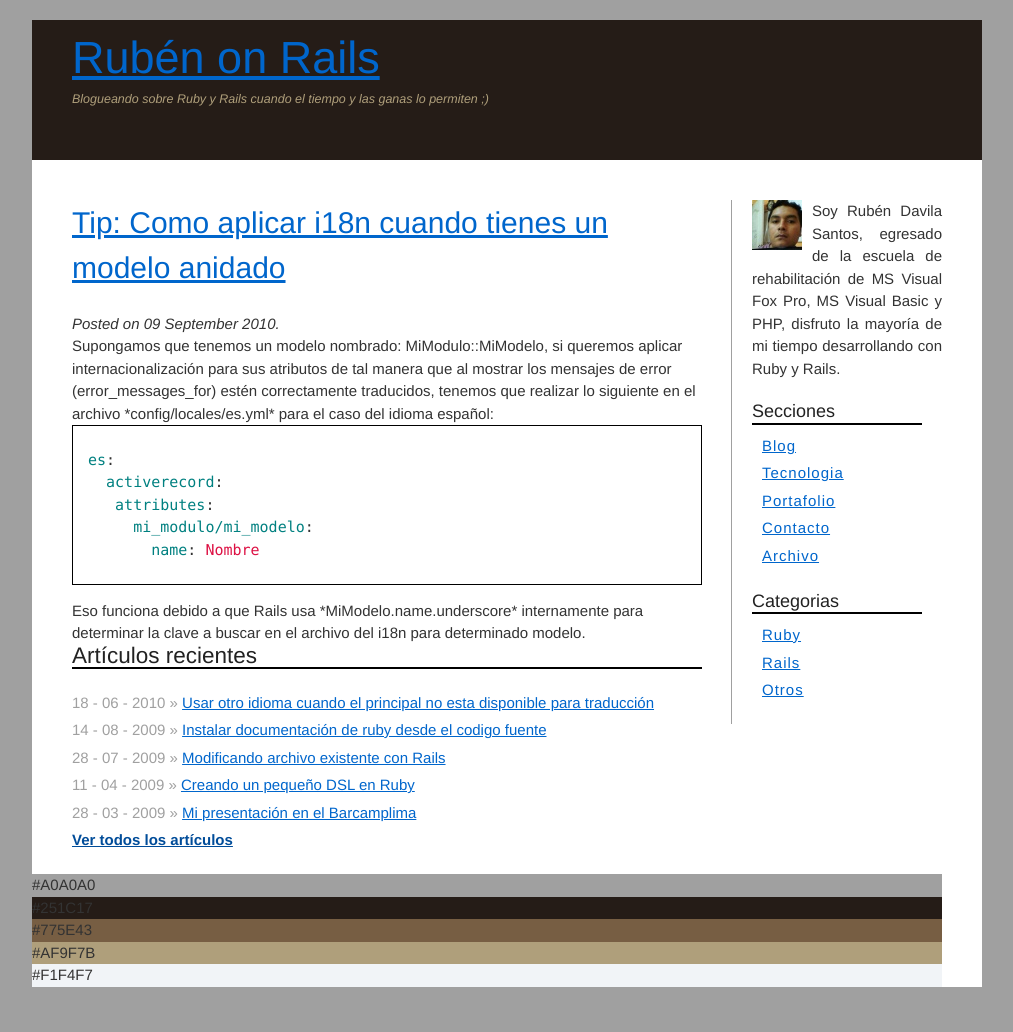
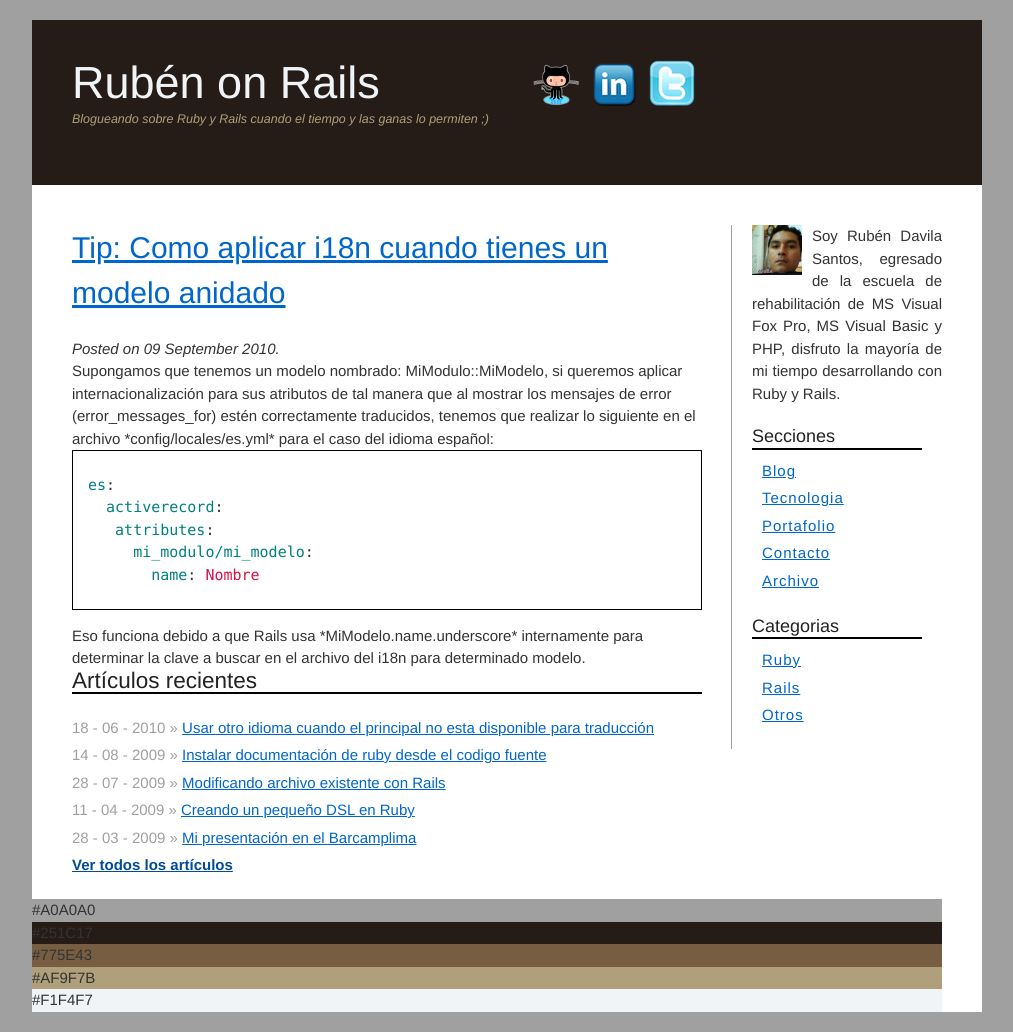
Before and after one commit to rdavila/rdavila.github.com.raw, a Jekyll site: the page built from index.html, in a window 1280 px wide. Shown: the whole page, without its empty margins (133-1146 px from the left). Built offline with Jekyll 4.4.1, drawn with Linux system fonts in a browser that asks for light colours; Markdown is read by kramdown in place of the engine named in the settings; before the commit the page ends 1007 px from its top, so only the background shows below that.

Commit message:
Completed header section

```diff
--- a/_layouts/default.html
+++ b/_layouts/default.html
@@ -14,6 +14,23 @@
     <div id="container">
       <div id="header">
         <h1><a href="/" title="Blog de Ruben on Rails">Rubén on Rails</a></h1>
+        <ul>
+          <li>
+            <a href='http://github.com/rdavila' title='Visitar mi cuenta en Github' target='_blank'>
+              <img src='/images/octocat.png' />
+            </a>
+          </li>
+          <li>
+            <a href='http://pe.linkedin.com/pub/rub%C3%A9n-d%C3%A1vila-santos/38/a75/856' title='Visitar mi cuenta en Linkedin' target='_blank'>
+              <img src='/images/linkedin.png'>
+            </a>
+          </li>
+          <li>
+            <a href='http://twitter.com/rdavila' title='Visitar mi cuenta en Twitter' target='_blank'>
+              <img src='/images/twitter.png'>
+            </a>
+          </li>
+        </ul>
         <small>Blogueando sobre Ruby y Rails cuando el tiempo y las ganas lo permiten ;)</small>
       </div>
       <div id="content">
--- a/stylesheets/screen.css
+++ b/stylesheets/screen.css
@@ -289,7 +289,7 @@ body.two-col #header, body.two-col #footer {
 /* line 55, ../sass/screen.sass */
 body.two-col #header {
   padding-left: 40px;
-  padding-top: 15px;
+  padding-top: 40px;
   background-color: #251c17;
   position: relative;
   height: 125px;
@@ -297,15 +297,32 @@ body.two-col #header {
 /* line 61, ../sass/screen.sass */
 body.two-col #header small {
   position: absolute;
-  top: 70px;
+  top: 90px;
+  left: 40px;
   color: #af9f7b;
   font-style: italic;
 }
 /* line 68, ../sass/screen.sass */
 body.two-col #header h1 {
-  color: white;
+  float: left;
 }
 /* line 70, ../sass/screen.sass */
+body.two-col #header h1 a {
+  color: #f1f4f7;
+  text-decoration: none;
+}
+/* line 73, ../sass/screen.sass */
+body.two-col #header ul {
+  list-style-type: none;
+  float: left;
+  margin-left: 130px;
+}
+/* line 77, ../sass/screen.sass */
+body.two-col #header ul li {
+  float: left;
+  padding-right: 10px;
+}
+/* line 80, ../sass/screen.sass */
 body.two-col #sidebar {
   padding-right: 40px;
   display: inline;
@@ -321,21 +338,21 @@ body.two-col #sidebar {
 * html body.two-col #sidebar {
   overflow-x: hidden;
 }
-/* line 78, ../sass/screen.sass */
+/* line 88, ../sass/screen.sass */
 body.two-col #sidebar img {
   float: left;
   margin-right: 10px;
 }
-/* line 81, ../sass/screen.sass */
+/* line 91, ../sass/screen.sass */
 body.two-col #sidebar h4 {
   margin: 0 20px 10px 0;
 }
-/* line 83, ../sass/screen.sass */
+/* line 93, ../sass/screen.sass */
 body.two-col #about {
   text-align: justify;
   margin-bottom: 20px;
 }
-/* line 86, ../sass/screen.sass */
+/* line 96, ../sass/screen.sass */
 body.two-col #content {
   display: inline;
   float: left;
@@ -349,27 +366,27 @@ body.two-col #content {
 * html body.two-col #content {
   overflow-x: hidden;
 }
-/* line 92, ../sass/screen.sass */
+/* line 102, ../sass/screen.sass */
 body.two-col ul#nav, body.two-col ul#categories {
   list-style: none;
   padding-left: 10px;
 }
-/* line 95, ../sass/screen.sass */
+/* line 105, ../sass/screen.sass */
 body.two-col ul#nav li, body.two-col ul#categories li {
   text-align: left;
   letter-spacing: 1px;
   margin-bottom: 5px;
 }
-/* line 101, ../sass/screen.sass */
+/* line 111, ../sass/screen.sass */
 body.two-col .post h2 {
   line-height: 35px;
   color: #251c17;
 }
-/* line 104, ../sass/screen.sass */
+/* line 114, ../sass/screen.sass */
 body.two-col .post h3 {
   color: #775e43;
 }
-/* line 106, ../sass/screen.sass */
+/* line 116, ../sass/screen.sass */
 body.two-col .highlight {
   background-color: white;
   overflow: auto;
@@ -377,21 +394,21 @@ body.two-col .highlight {
   border: 1px solid black;
   margin-bottom: 15px;
 }
-/* line 113, ../sass/screen.sass */
+/* line 123, ../sass/screen.sass */
 body.two-col .underlined {
   border-bottom: 2px solid black;
 }
-/* line 116, ../sass/screen.sass */
+/* line 126, ../sass/screen.sass */
 body.two-col ul.posts_list {
   list-style-type: none;
   margin: 0;
   padding: 0;
 }
-/* line 120, ../sass/screen.sass */
+/* line 130, ../sass/screen.sass */
 body.two-col ul.posts_list li {
   padding-bottom: 5px;
 }
-/* line 122, ../sass/screen.sass */
+/* line 132, ../sass/screen.sass */
 body.two-col ul.posts_list span {
   color: #a0a0a0;
 }
```
Also changed, not shown: sass/screen.sass (+14 -4 lines), stylesheets/ie.css (+23 -23 lines), stylesheets/print.css (+13 -13 lines), images/linkedin.png (added), images/octocat.png (added), images/twitter.png (added).
